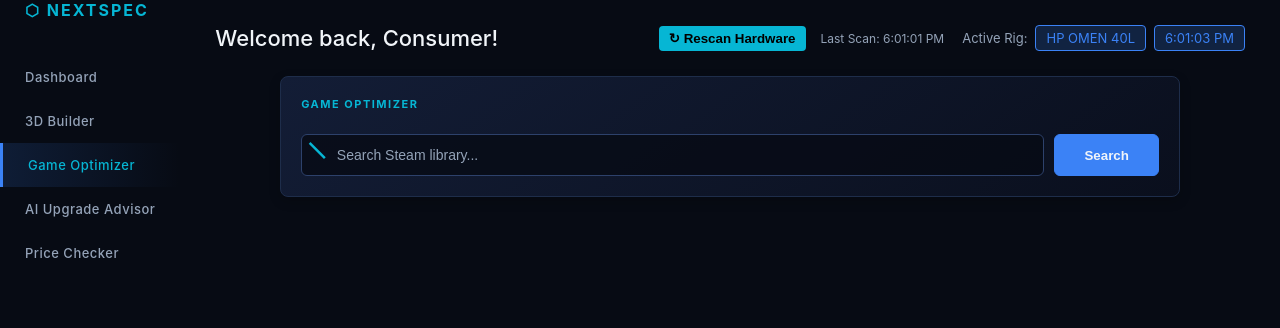
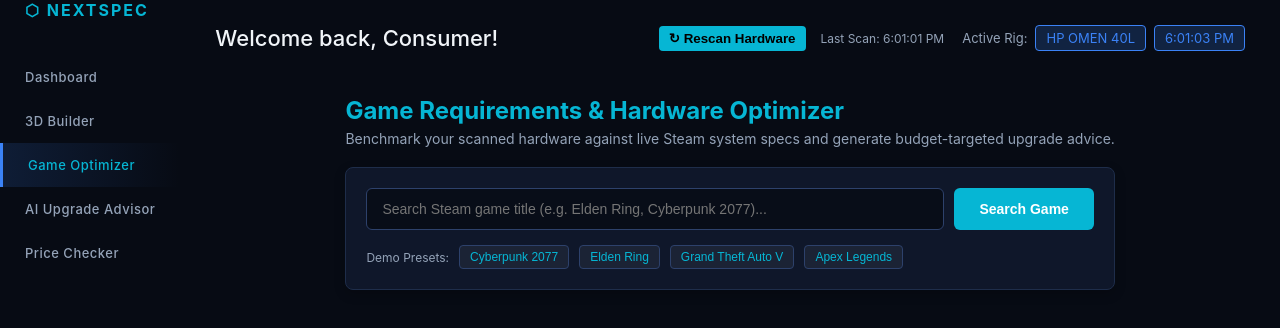
Before and after one commit to duquettels/nextspec, a React (Vite) app in the folder frontend/: page /game-optimizer in a window 1280 px wide. Both pictures are taken after a click on the button "Initialize Dashboard". Shown: the top 328 px of the page. Built offline with nearby package versions, Linux system fonts and the light colour scheme; no server answers.

Commit message:
updated scanner for MAC support, updated game optimizer, updated start.bat to run in new window

```diff
--- a/frontend/src/Renders/GameOptimizer.jsx
+++ b/frontend/src/Renders/GameOptimizer.jsx
@@ -1,61 +1,62 @@
-import { useState } from "react";
+import React, { useState } from "react";
 import { fetchGameRequirements } from "../api/api";
 
-
-function RequirementsList({ requirements }) {
-    if (!requirements) {return <p style={{ fontSize: "13px", color: "var(--text-muted)" }}>No requirements available for the selected game.</p>}
-
+function RequirementsCard({ title, specs }) {
+  if (!specs) return null;
   return (
-        <div className="sys-item" style={{ display: "grid", gridTemplateColumns: "1fr 1fr", gap: "10px" }}>
-            <p><strong>Processor:</strong> {requirements.processor}</p>
-            <p><strong>Memory:</strong> {requirements.memory}</p>
-            <p><strong>Graphics:</strong> {requirements.graphics}</p>
-            <p><strong>Storage:</strong> {requirements.storage}</p>
+    <div className="panel" style={{ background: "rgba(7, 11, 20, 0.8)", border: "1px solid var(--border-light)", padding: "15px", borderRadius: "8px" }}>
+      <div className="panel-title" style={{ fontSize: "13px", color: "var(--accent-cyan)", marginBottom: "10px" }}>{title}</div>
+      <div style={{ display: "grid", gap: "8px", fontSize: "13px" }}>
+        <div><strong style={{ color: "var(--text-muted)" }}>CPU:</strong> <span style={{ color: "#fff" }}>{specs.processor || "N/A"}</span></div>
+        <div><strong style={{ color: "var(--text-muted)" }}>RAM:</strong> <span style={{ color: "#fff" }}>{specs.memory || "N/A"}</span></div>
+        <div><strong style={{ color: "var(--text-muted)" }}>GPU:</strong> <span style={{ color: "#fff" }}>{specs.graphics || "N/A"}</span></div>
+        <div><strong style={{ color: "var(--text-muted)" }}>Storage:</strong> <span style={{ color: "#fff" }}>{specs.storage || "N/A"}</span></div>
+      </div>
     </div>
   );
 }
 
 export default function GameOptimizer({ scannedData }) {
-
   const [gameName, setGameName] = useState("");
   const [requirements, setRequirements] = useState(null);
   const [loading, setLoading] = useState(false);
   const [error, setError] = useState("");
 
-    //AI Special
-    const [budget, setBudget] = useState(500);
+  const [budget, setBudget] = useState(() => localStorage.getItem("nextspec_budget") || 500);
   const [aiInsight, setAiInsight] = useState("");
   const [aiLoading, setAiLoading] = useState(false);
 
-    //steam fetch
-    async function handleSearch(event) {
-        event.preventDefault();
-        if (!gameName.trim()) return;
+  const QUICK_SEARCHES = ["Cyberpunk 2077", "Elden Ring", "Grand Theft Auto V", "Apex Legends"];
 
+  const executeSearch = async (query) => {
+    if (!query.trim()) return;
+    setGameName(query);
     setLoading(true);
     setError("");
     setRequirements(null);
-        setAiInsight(""); // Reset AI insight when a new search is initiated
+    setAiInsight("");
 
     try {
-            const data = await fetchGameRequirements(gameName);
+      const data = await fetchGameRequirements(query);
       setRequirements(data);
     } catch (searchError) {
-            setError(searchError.message);
+      setError(searchError.message || "Game not found or Steam API rate limited.");
     } finally {
       setLoading(false);
     }
+  };
 
-    }
+  const handleSearch = (e) => {
+    e.preventDefault();
+    executeSearch(gameName);
+  };
 
-    //fetch special AI
-    async function handleAskAI() {
+  const handleAskAI = async () => {
     if (!requirements || !scannedData) return;
     setAiLoading(true);
 
-        //format steam specs
-        const recSpecs = requirements.recommended;
-        const specString = `CPU: ${recSpecs.processor}, RAM: ${recSpecs.memory}, GPU: ${recSpecs.graphics}, Storage: ${recSpecs.storage}`;
+    const recSpecs = requirements.recommended || requirements.minimum || {};
+    const specString = `CPU: ${recSpecs.processor || "Unknown"}, RAM: ${recSpecs.memory || "Unknown"}, GPU: ${recSpecs.graphics || "Unknown"}`;
 
     try {
       const response = await fetch("http://localhost:8080/api/advisor", {
@@ -65,7 +66,7 @@
           budget: parseInt(budget),
           purpose: "Gaming",
           current_bottleneck: scannedData?.analysis?.bottleneck_detected || "Unknown",
-                    target_game: requirements.game_name,
+          game_name: requirements.game_name || gameName,
           game_requirements: specString
         })
       });
@@ -74,95 +75,189 @@
       if (result.success) {
         setAiInsight(result.ai_insight);
       } else {
-                setAiInsight("AI Error: " + result.error);
+        setAiInsight("AI Error: " + (result.error || result.message || "Failed to generate recommendation."));
       }
-        } catch (err) {
-            setAiInsight("Error fetching AI insight.");
+    } catch {
+      setAiInsight("Error connecting to NextSpec AI server.");
     } finally {
       setAiLoading(false);
     }
-
-    }
-
-
+  };
 
   return (
-        <section className="panel">
-            <h2 className="panel-title">Game Optimizer</h2>
+    <div style={{ padding: "20px", color: "var(--text-main)", maxWidth: "1100px", margin: "0 auto" }}>
+      <div style={{ marginBottom: "20px" }}>
+        <h2 style={{ color: "var(--accent-cyan)", margin: "0 0 5px 0" }}>Game Requirements & Hardware Optimizer</h2>
+        <p style={{ color: "var(--text-muted)", margin: 0, fontSize: "14px" }}>
+          Benchmark your scanned hardware against live Steam system specs and generate budget-targeted upgrade advice.
+        </p>
+      </div>
 
-            <form className="game-search" onSubmit={handleSearch}>
-                <div className="game-search-input">
-                    <span className="search-icon">|</span>
-
+      {/* Search Bar & Preset Quick-Links */}
+      <div className="panel" style={{ background: "var(--bg-panel)", padding: "20px", marginBottom: "20px" }}>
+        <form onSubmit={handleSearch} style={{ display: "flex", gap: "10px", marginBottom: "15px" }}>
           <input
             type="search"
             value={gameName}
-                        onChange={(event) => setGameName(event.target.value)}
-                        placeholder="Search Steam library..."
+            onChange={(e) => setGameName(e.target.value)}
+            placeholder="Search Steam game title (e.g. Elden Ring, Cyberpunk 2077)..."
+            style={{
+              flex: 1,
+              padding: "12px 15px",
+              background: "rgba(7, 11, 20, 0.8)",
+              border: "1px solid var(--border-light)",
+              borderRadius: "6px",
+              color: "#fff",
+              fontSize: "14px"
+            }}
           />
-                </div>
-
-                <button type="submit" disabled={loading}>
-                    {loading ? "Searching..." : "Search"}
+          <button
+            type="submit"
+            disabled={loading}
+            style={{
+              padding: "12px 25px",
+              background: "var(--accent-cyan)",
+              color: "#fff",
+              border: "none",
+              borderRadius: "6px",
+              fontWeight: "bold",
+              cursor: "pointer",
+              fontSize: "14px"
+            }}
+          >
+            {loading ? "Scraping Steam..." : "Search Game"}
           </button>
         </form>
 
-            {error && <p style={{ color: "var(--danger)", fontSize: "13px" , marginTop: "10px" }}>{error}</p>}
+        {/* Quick Click Preset Tags */}
+        <div style={{ display: "flex", alignItems: "center", gap: "10px", flexWrap: "wrap" }}>
+          <span style={{ fontSize: "12px", color: "var(--text-muted)" }}>Demo Presets:</span>
+          {QUICK_SEARCHES.map((title, i) => (
+            <button
+              key={i}
+              type="button"
+              onClick={() => executeSearch(title)}
+              style={{
+                background: "rgba(255,255,255,0.05)",
+                border: "1px solid var(--border-light)",
+                color: "var(--accent-cyan)",
+                padding: "4px 10px",
+                borderRadius: "4px",
+                fontSize: "12px",
+                cursor: "pointer"
+              }}
+            >
+              {title}
+            </button>
+          ))}
+        </div>
+      </div>
 
-            {/* STEAM RESULTS & AI TRIGGER */}
+      {error && (
+        <div className="panel" style={{ color: "#ff4444", padding: "15px", marginBottom: "20px", border: "1px solid #ff4444" }}>
+          ⚠️ {error}
+        </div>
+      )}
+
+      {/* Steam Game Results Grid */}
       {requirements && (
-                <div style={{ marginTop: "20px", display: "flex", flexDirection: "column", gap: "20px" }}>
+        <div style={{ display: "flex", flexDirection: "column", gap: "20px" }}>
+          {/* Header Banner */}
+          <div className="panel" style={{ padding: "0", overflow: "hidden", position: "relative", minHeight: "180px", border: "1px solid var(--border-light)" }}>
             {requirements.header_image && (
-                        <div style={{ width: "100%", maxHeight: "250px", overflow: "hidden", borderRadius: "8px", border: "1px solid var(--border-light)" }}>
               <img
                 src={requirements.header_image}
                 alt={requirements.game_name}
-                            style={{ width: "100%", height: "100%", objectFit: "cover", display: "block" }}
+                style={{ width: "100%", height: "200px", objectFit: "cover", display: "block", opacity: 0.85 }}
               />
+            )}
+            <div style={{
+              position: "absolute",
+              bottom: 0,
+              left: 0,
+              right: 0,
+              padding: "20px",
+              background: "linear-gradient(transparent, rgba(7, 11, 20, 0.95))"
+            }}>
+              <h1 style={{ margin: 0, color: "#fff", fontSize: "24px" }}>{requirements.game_name}</h1>
             </div>
-                    )}
-
-                    <div style={{ display: "grid", gridTemplateColumns: "1fr 1fr", gap: "20px"}}>
-                        <div className="panel" style={{ background: "rgba(7, 11, 20, 0.8)", border: "1px solid var(--border-light)", padding: "15px", borderRadius: "8px" }}>
-                            <div className="panel-title">Recommended Requirements</div>
-                            <RequirementsList requirements={requirements.recommended} />
           </div>
 
-                        <div className="panel ai-panel" style={{ background: "rgba(6, 182, 212, 0.1)", border: "1px solid var(--accent-cyan)", padding: "15px", borderRadius: "8px" }}>
-                            <div className="panel-title">Ask NextSpec AI</div>
-                            <p style={{ fontSize: "13px", color: "var(--text-muted)", marginBottom: "10px" }}>
-                                Get AI insights on how to optimize your PC for {requirements.game_name} based on your current hardware and budget.
+          {/* System Comparison Grid: Your Rig vs Steam Specs */}
+          <div style={{ display: "grid", gridTemplateColumns: "repeat(auto-fit, minmax(280px, 1fr))", gap: "15px" }}>
+            {/* Scanned System Specs */}
+            <div className="panel" style={{ background: "rgba(6, 182, 212, 0.05)", border: "1px solid var(--accent-cyan)", padding: "15px", borderRadius: "8px" }}>
+              <div className="panel-title" style={{ fontSize: "13px", color: "var(--accent-cyan)", marginBottom: "10px" }}>
+                Your Local Telemetry
+              </div>
+              <div style={{ display: "grid", gap: "8px", fontSize: "13px" }}>
+                <div><strong style={{ color: "var(--text-muted)" }}>CPU:</strong> <span style={{ color: "#fff" }}>{scannedData?.cpu?.name || scannedData?.cpu || "Intel Core i7-1260P"}</span></div>
+                <div><strong style={{ color: "var(--text-muted)" }}>RAM:</strong> <span style={{ color: "#fff" }}>{scannedData?.ram_gb || 32} GB</span></div>
+                <div><strong style={{ color: "var(--text-muted)" }}>GPU:</strong> <span style={{ color: "#fff" }}>{scannedData?.gpu?.name || scannedData?.gpu || "Intel Iris Xe"}</span></div>
+                <div><strong style={{ color: "var(--text-muted)" }}>Bottleneck:</strong> <span style={{ color: scannedData?.analysis?.bottleneck_detected === "None" ? "#44ff44" : "#ff4444", fontWeight: "bold" }}>{scannedData?.analysis?.bottleneck_detected || "GPU"}</span></div>
+              </div>
+            </div>
+
+            {/* Steam Minimum Specs */}
+            <RequirementsCard title="Steam Minimum Requirements" specs={requirements.minimum} />
+
+            {/* Steam Recommended Specs */}
+            <RequirementsCard title="Steam Recommended Requirements" specs={requirements.recommended} />
+          </div>
+
+          {/* AI Advisor Card */}
+          <div className="panel ai-panel" style={{ background: "rgba(7, 11, 20, 0.9)", border: "1px solid var(--accent-cyan)", padding: "20px", borderRadius: "8px" }}>
+            <div className="panel-title" style={{ color: "var(--accent-cyan)", fontSize: "16px", marginBottom: "5px" }}>
+              Optimization Advisor for {requirements.game_name}
+            </div>
+            <p style={{ fontSize: "13px", color: "var(--text-muted)", marginBottom: "15px" }}>
+              Tailored upgrade analysis evaluating your local hardware against {requirements.game_name}'s requirements.
             </p>
 
-                            <label style={{ display: "flex", justifyContent: "space-between", fontSize: "14px", marginBottom: "5px" }}>
-                                <span style={{ color: "var(--text-main)" }}>Budget ($)</span>
+            <div style={{ display: "grid", gridTemplateColumns: "1fr 2fr", gap: "20px", alignItems: "center" }}>
+              <div>
+                <label style={{ display: "flex", justifyContent: "space-between", fontSize: "13px", marginBottom: "5px" }}>
+                  <span>Max Budget Cap</span>
                   <span style={{ color: "var(--accent-cyan)", fontWeight: "bold" }}>${budget}</span>
                 </label>
-                            <input type="range" min="100" max="2000" step="50" value={budget} onChange={(e) => setBudget(e.target.value)} style={{ width: "100%", marginBottom: "20px" }} />
+                <input
+                  type="range"
+                  min="100"
+                  max="2000"
+                  step="50"
+                  value={budget}
+                  onChange={(e) => setBudget(e.target.value)}
+                  style={{ width: "100%", marginBottom: "15px" }}
+                />
 
                 <button
                   onClick={handleAskAI}
                   disabled={aiLoading}
                   style={{
-                                    width: "100%", padding: "10px",
-                                    background: "var(--accent-cyan)", color: "#fff",
-                                    border: "none", borderRadius: "6px", fontWeight: "600",
-                                    cursor: "pointer", fontSize: "13px"
+                    width: "100%",
+                    padding: "10px",
+                    background: "var(--accent-cyan)",
+                    color: "#fff",
+                    border: "none",
+                    borderRadius: "6px",
+                    fontWeight: "bold",
+                    cursor: "pointer",
+                    fontSize: "13px"
                   }}
                 >
-                                {aiLoading ? "Generating Insight..." : "Ask AI"}
+                  {aiLoading ? "Generating Analysis..." : `Analyze for ${requirements.game_name}`}
                 </button>
+              </div>
 
-                            {aiInsight && (
-                                <div style={{ marginTop: "15px", padding: "12px", background: "rgba(7, 11, 20, 0.8)", borderRadius: "6px", fontSize: "13px", lineHeight: "1.4", border: "1px solid var(--border-light)" }}>
-                                    {aiInsight}
+              <div style={{ padding: "15px", background: "rgba(0, 0, 0, 0.4)", borderRadius: "6px", borderLeft: "3px solid var(--accent-cyan)", minHeight: "80px", display: "flex", alignItems: "center" }}>
+                <p style={{ margin: 0, fontSize: "14px", lineHeight: "1.6", color: "#e2e8f0" }}>
+                  {aiInsight || "Set your budget cap and click Analyze to generate targeted upgrade advice."}
+                </p>
               </div>
-                            )}
             </div>
           </div>
         </div>
       )}
-        </section>
+    </div>
   );
-
 }
```
Also changed, not shown: 2 other files (tests, documents, lock files or other folders). Lines whose indentation alone changed are shown as unchanged.
